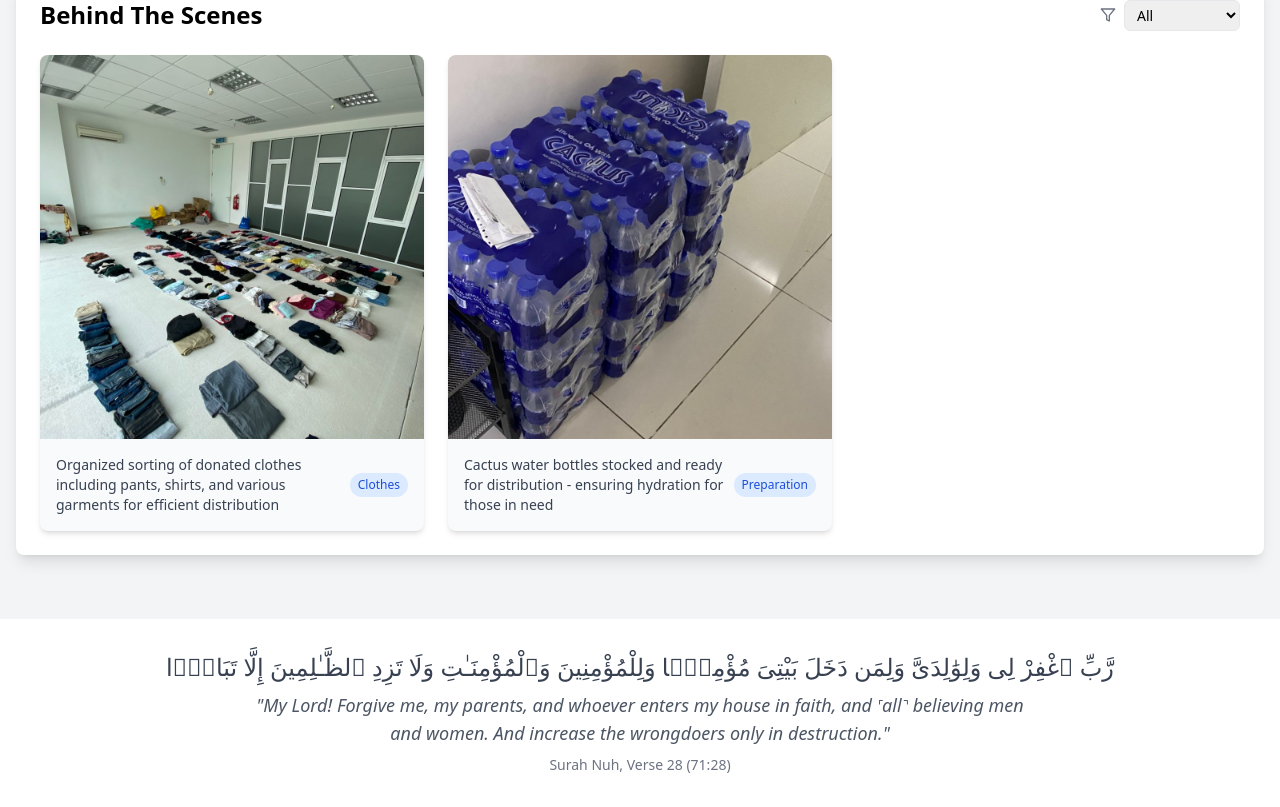
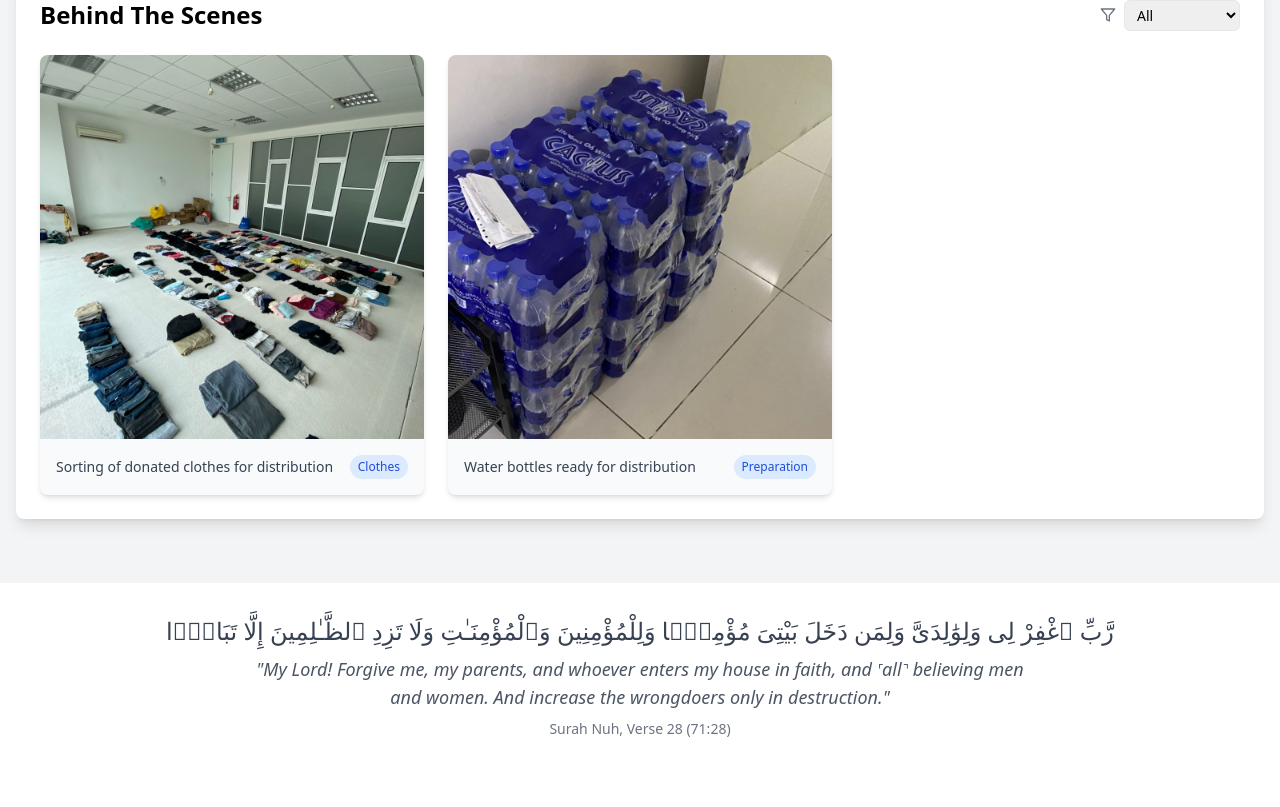
Before and after one commit to bleeeeek/VoG-5.0-itinerary, a React (Vite) app: page / in a window 1280 px wide. Shown: the part 3894-4701 px from the top of the page. After the commit the page ends 4665 px from the top, so only its background shows below. Built offline with nearby package versions, Linux system fonts and the light colour scheme.

Commit message:
comments chnaged

```diff
--- a/src/data/photos.ts
+++ b/src/data/photos.ts
@@ -14,13 +14,13 @@ export const photos: BTSPhoto[] = [
   {
     id: '1',
     url: getImagePath('/bts-photos/clothes/clothes.jpeg'),
-    description: 'Organized sorting of donated clothes including pants, shirts, and various garments for efficient distribution',
+    description: 'Sorting of donated clothes for distribution',
     category: 'Clothes'
   },
   {
     id: '2',
     url: getImagePath('/bts-photos/preparation/water.jpeg'),
-    description: 'Cactus water bottles stocked and ready for distribution - ensuring hydration for those in need',
+    description: 'Water bottles ready for distribution',
     category: 'Preparation'
   },
   // Add more photos as needed
```
